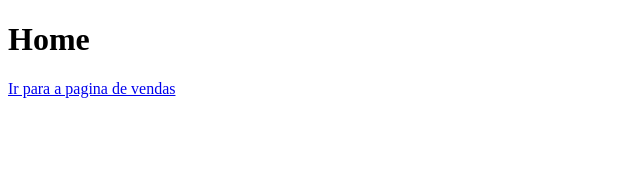
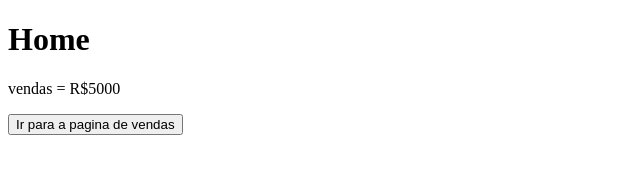
Before and after one commit to GuilermeFontenele/AulaGitHub, a plain HTML site: page index.html in a window 1280 px wide. Shown: the whole page, without its empty margins (0-640 px from the left). Drawn offline with Linux system fonts and the light colour scheme.

Commit message:
Valor de vendas acrescentado

```diff
--- a/index.html
+++ b/index.html
@@ -7,6 +7,7 @@
 </head>
 <body>
     <h1>Home</h1>
-    <a href="vendas.html">Ir para a pagina de vendas</a>
+    <p>vendas = R$5000</p>
+    <a href="vendas.html"><button>Ir para a pagina de vendas</button></a>
 </body>
 </html>
```
Also changed, not shown: vendas.html (+1 -1 lines).
